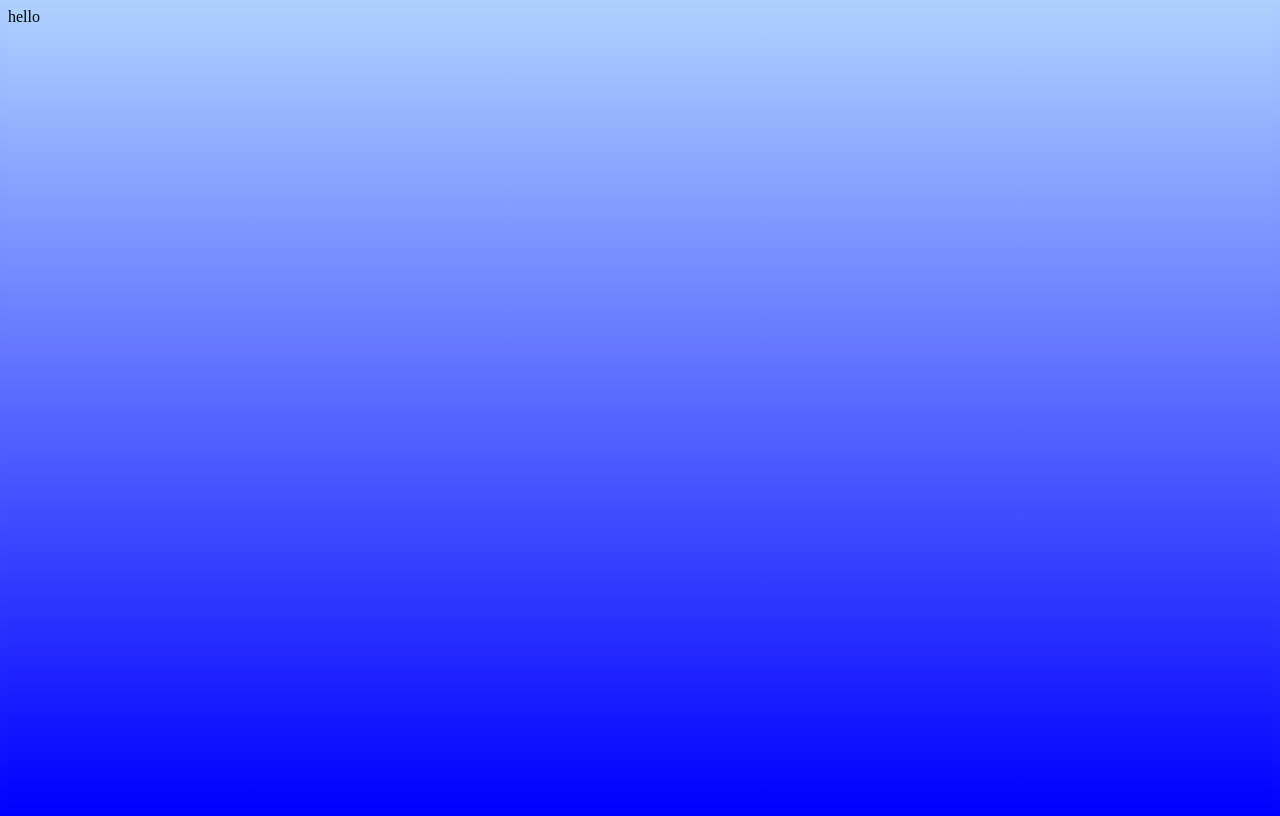
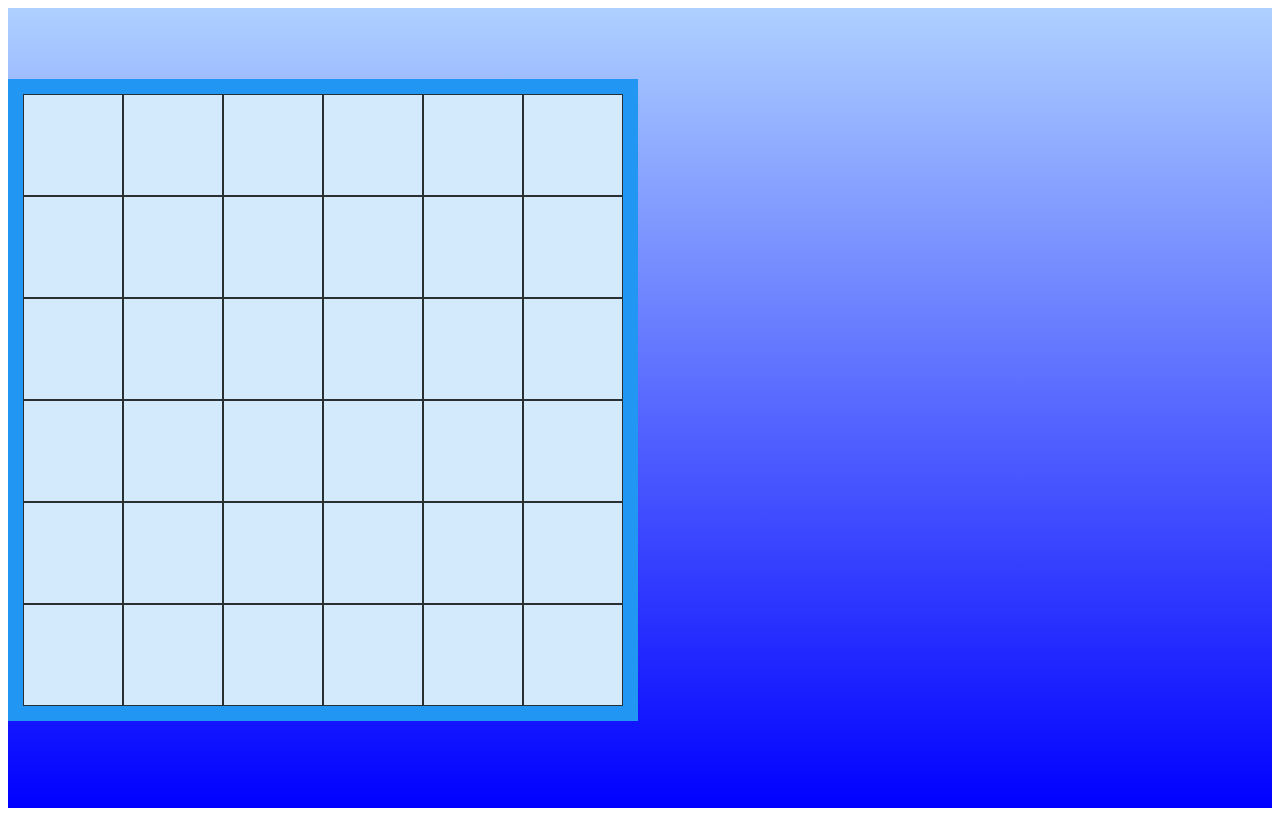
Before and after one commit to raevangregson/marsRover, a React app: page / in a window 1280 px wide. Built offline with nearby package versions, Linux system fonts and the light colour scheme.

Commit message:
grid created

```diff
--- a/src/app.jsx
+++ b/src/app.jsx
@@ -5,7 +5,7 @@ import './styles.css'
 class App extends Component {
   render() {
     return (
-      <div>
+      <div className='mainContent'>
           <Grid/>
       </div>
     );
--- a/src/components/grid.jsx
+++ b/src/components/grid.jsx
@@ -1,27 +1,52 @@
 import React, { Component } from "react";
-import {randomizeRocks} from '../utils.js';
 
 class Grid extends Component {
     constructor(props) {
         super(props);
         this.state = {
-            rocks:[],
-            roverStart:null,
+            grid: null,
+            rocks: [],
+            roverStart: null,
         }
+        this.createGrid = this.createGrid.bind(this)
+        this.randomizeRocks = this.randomizeRocks.bind(this)
     }
 
     componentWillMount() {
-        let rocks = randomizeRocks()
+        let rocks = this.randomizeRocks()
+        let grid = this.state.grid
+        if (grid == null) grid = this.createGrid()
         this.setState({
-            rocks
+            rocks,
+            grid
         })
     }
 
+    //this function randomizes rocks that act as an obstacle
+    randomizeRocks() {
+        let rocks = []
+        for (var x = 1; rocks.length < 5; x++) {
+            let randomTile = Math.floor(Math.random() * 36) + 1
+            if (!rocks.includes(randomTile)) {
+                rocks.push(randomTile)
+            }
+        }
+        return rocks
+    }
+
+    createGrid() {
+        let gridItems = []
+        for (var x = 1; x <= 36; x++) {
+            gridItems.push(<div key={x} className="grid-item"></div>)
+        }
+        return <div className='grid-container'>{gridItems}</div>
+    }
+
     render() {
-        console.log(this.state.rocks)
+        console.log(this.state.grid)
         return (
             <div>
-                hello
+               {this.state.grid}
             </div>
         );
     }
--- a/src/styles.css
+++ b/src/styles.css
@@ -1,6 +1,26 @@
-*{
-
+.mainContent {
         height: 100vh;
         min-height: min-content;
         background-image: linear-gradient(rgb(173, 208, 255), blue);
 }
+
+.grid-container {
+    margin: 0;
+    position: absolute;
+    top: 50%;
+    transform: translateY(-50%);
+    width: 600px;
+    display: grid;
+    grid-template-columns: auto auto auto auto auto auto;
+    background-color: #2196F3;
+    padding: 15px;
+  }
+
+.grid-item {
+    height: 50px;
+    background-color: rgba(255, 255, 255, 0.8)!important;
+    border: 1px solid rgba(0, 0, 0, 0.8);
+    padding: 25px;
+    font-size: 30px;
+    text-align: center;
+  }
--- a/src/utils.js
+++ /dev/null
@@ -1,11 +0,0 @@
-//this function randomizes rocks that act as an obstacle
-export function randomizeRocks(){
-    let rocks = []
-    for(var x=1;rocks.length<5;x++){
-        let randomTile = Math.floor(Math.random() * 36) + 1
-        if(!rocks.includes(randomTile)){
-            rocks.push(randomTile)
-        }
-    }
-    return rocks
-}
```
